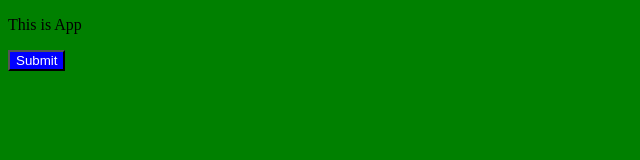
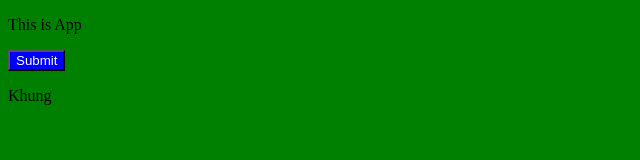
Before and after one commit to ngocvinhdn99/git-tutorial-holetex, a plain HTML site: page index.html in a window 1280 px wide. Shown: the full height of the page, 0-640 px from the left. Drawn offline with Linux system fonts and the light colour scheme.

Commit message:
Update index.html

```diff
--- a/index.html
+++ b/index.html
@@ -11,5 +11,6 @@
 <body>
     <p>This is App</p>
     <button>Submit</button>
+    <p>Khung</p>
 </body>
 </html>
```
